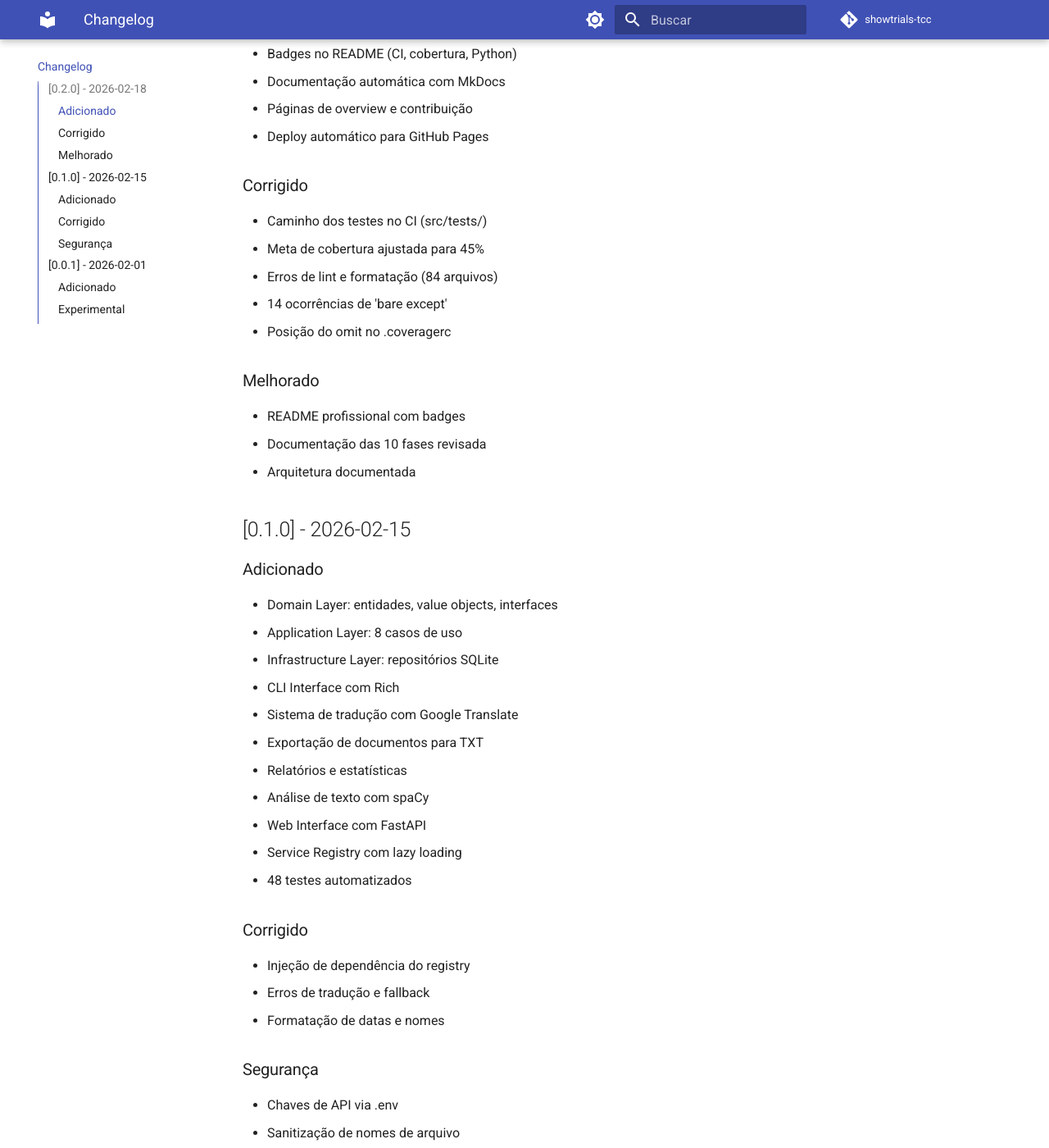
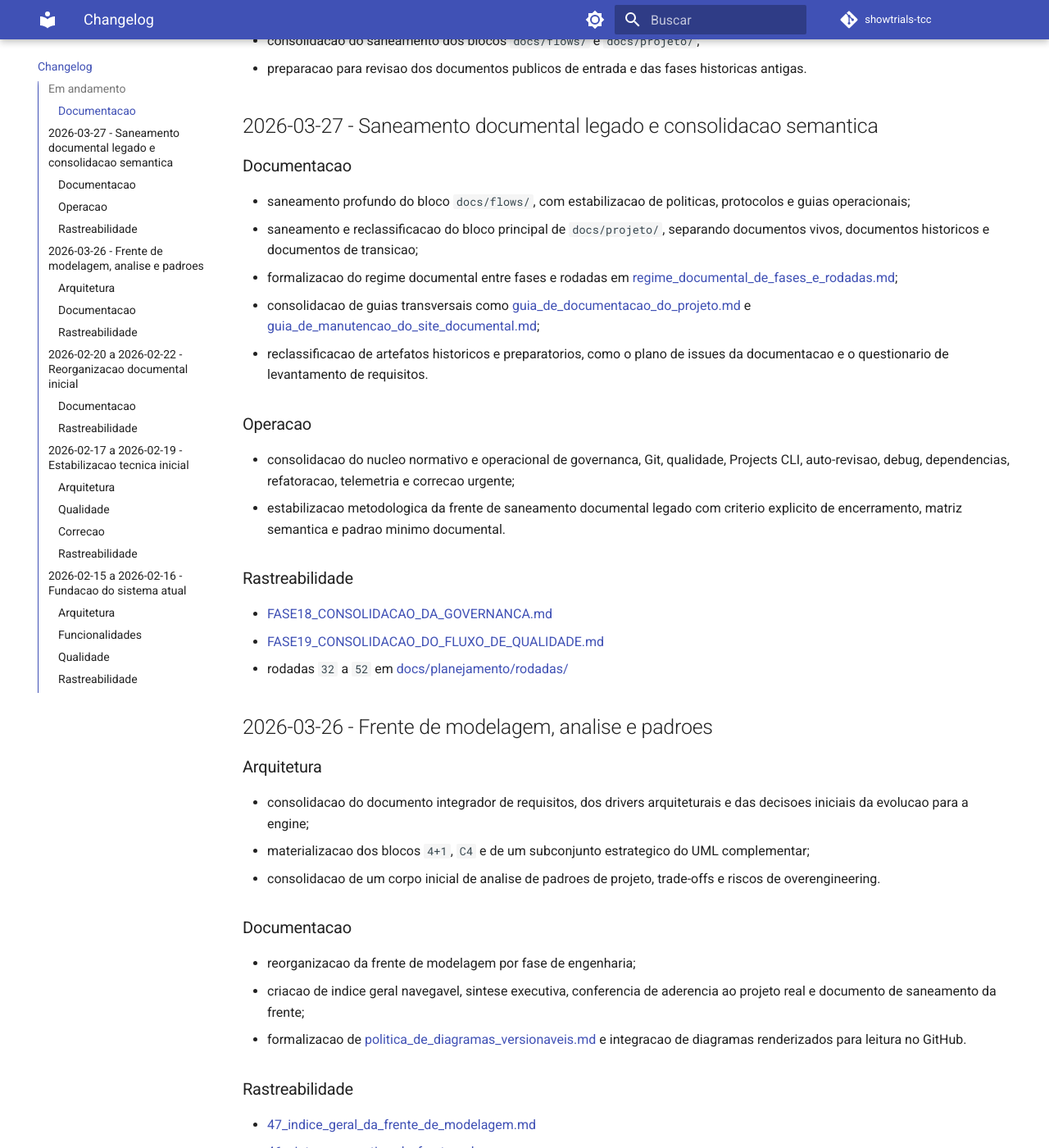
Before and after one commit to rib-thiago/showtrials-tcc, an MkDocs documentation site: the page built from docs/changelog.md, in a window 1280 px wide and 1400 px high, scrolled down 446 px. Shown: the whole window at 82% size. Built offline with MkDocs 1.6.1 and Material for MkDocs 9.7.7, drawn with Linux system fonts in a browser that asks for light colours; comment, search, counter and statistics services are not loaded; some of the changed text lies outside the part shown.

Commit message:
docs: reformular changelog e criar guia de atualizacao
Registra a reformulacao de docs/changelog.md como changelog publico de marcos notaveis do projeto e cria um guia especifico para sua manutencao futura.

A mudanca:
- reescreve docs/changelog.md com base em marcos historicos relevantes, em vez de simular um regime de releases versionadas rigidamente sustentado
- preserva rastreabilidade resumida para fases, rodadas e frentes importantes do projeto
- cria docs/flows/guia_de_atualizacao_do_changelog.md para definir criterios de entrada, fontes de evidencia e forma de redacao do changelog
- articula o novo guia com o regime documental de fases e rodadas, com o guia geral de documentacao e com o documento de versionamento e releases
- registra a rodada correspondente da intervencao

Esta rodada foi conduzida com leitura cruzada de docs/fases, docs/planejamento/rodadas, historico Git, frente de modelagem, frente de saneamento documental legado e do documento de versionamento e releases, sem alterar mkdocs.yml.

```diff
--- a/docs/changelog.md
+++ b/docs/changelog.md
@@ -1,65 +1,123 @@
 # Changelog
 
-Todas as mudanças notáveis neste projeto serão documentadas aqui.
+Este changelog registra marcos notaveis da evolucao do projeto.
 
-O formato é baseado no [Keep a Changelog](https://keepachangelog.com/),
-e este projeto adere ao [Semantic Versioning](https://semver.org/).
+Ele complementa, mas nao substitui, o historico detalhado distribuido entre Git, documentos de fase e documentos de rodada. Na ausencia de um regime rigidamente sustentado de releases versionadas, as entradas abaixo sao organizadas por marcos historicos relevantes do projeto.
 
-## [0.2.0] - 2026-02-18
+## Em andamento
 
-### Adicionado
-- CI/CD com GitHub Actions
-- Cobertura de testes configurada (45%)
-- Badges no README (CI, cobertura, Python)
-- Documentação automática com MkDocs
-- Páginas de overview e contribuição
-- Deploy automático para GitHub Pages
+### Documentacao
 
-### Corrigido
-- Caminho dos testes no CI (src/tests/)
-- Meta de cobertura ajustada para 45%
-- Erros de lint e formatação (84 arquivos)
-- 14 ocorrências de 'bare except'
-- Posição do omit no .coveragerc
+- consolidacao do saneamento dos blocos `docs/flows/` e `docs/projeto/`;
+- preparacao para revisao dos documentos publicos de entrada e das fases historicas antigas.
 
-### Melhorado
-- README profissional com badges
-- Documentação das 10 fases revisada
-- Arquitetura documentada
+## 2026-03-27 - Saneamento documental legado e consolidacao semantica
 
-## [0.1.0] - 2026-02-15
+### Documentacao
 
-### Adicionado
-- Domain Layer: entidades, value objects, interfaces
-- Application Layer: 8 casos de uso
-- Infrastructure Layer: repositórios SQLite
-- CLI Interface com Rich
-- Sistema de tradução com Google Translate
-- Exportação de documentos para TXT
-- Relatórios e estatísticas
-- Análise de texto com spaCy
-- Web Interface com FastAPI
-- Service Registry com lazy loading
-- 48 testes automatizados
+- saneamento profundo do bloco `docs/flows/`, com estabilizacao de politicas, protocolos e guias operacionais;
+- saneamento e reclassificacao do bloco principal de `docs/projeto/`, separando documentos vivos, documentos historicos e documentos de transicao;
+- formalizacao do regime documental entre fases e rodadas em [regime_documental_de_fases_e_rodadas.md](/home/thiago/coleta_showtrials/docs/projeto/regime_documental_de_fases_e_rodadas.md);
+- consolidacao de guias transversais como [guia_de_documentacao_do_projeto.md](/home/thiago/coleta_showtrials/docs/flows/guia_de_documentacao_do_projeto.md) e [guia_de_manutencao_do_site_documental.md](/home/thiago/coleta_showtrials/docs/flows/guia_de_manutencao_do_site_documental.md);
+- reclassificacao de artefatos historicos e preparatorios, como o plano de issues da documentacao e o questionario de levantamento de requisitos.
 
-### Corrigido
-- Injeção de dependência do registry
-- Erros de tradução e fallback
-- Formatação de datas e nomes
+### Operacao
 
-### Segurança
-- Chaves de API via .env
-- Sanitização de nomes de arquivo
-- Rate limiting em traduções
+- consolidacao do nucleo normativo e operacional de governanca, Git, qualidade, Projects CLI, auto-revisao, debug, dependencias, refatoracao, telemetria e correcao urgente;
+- estabilizacao metodologica da frente de saneamento documental legado com criterio explicito de encerramento, matriz semantica e padrao minimo documental.
 
-## [0.0.1] - 2026-02-01
+### Rastreabilidade
 
-### Adicionado
-- Estrutura inicial do projeto
-- Coleta básica de documentos
-- Armazenamento em SQLite
-- Interface CLI simples
+- [FASE18_CONSOLIDACAO_DA_GOVERNANCA.md](/home/thiago/coleta_showtrials/docs/fases/FASE18_CONSOLIDACAO_DA_GOVERNANCA.md)
+- [FASE19_CONSOLIDACAO_DO_FLUXO_DE_QUALIDADE.md](/home/thiago/coleta_showtrials/docs/fases/FASE19_CONSOLIDACAO_DO_FLUXO_DE_QUALIDADE.md)
+- rodadas `32` a `52` em [docs/planejamento/rodadas/](/home/thiago/coleta_showtrials/docs/planejamento/rodadas)
 
-### Experimental
-- Primeira versão do classificador
-- Extração básica de metadados
+## 2026-03-26 - Frente de modelagem, analise e padroes
+
+### Arquitetura
+
+- consolidacao do documento integrador de requisitos, dos drivers arquiteturais e das decisoes iniciais da evolucao para a engine;
+- materializacao dos blocos `4+1`, `C4` e de um subconjunto estrategico do UML complementar;
+- consolidacao de um corpo inicial de analise de padroes de projeto, trade-offs e riscos de overengineering.
+
+### Documentacao
+
+- reorganizacao da frente de modelagem por fase de engenharia;
+- criacao de indice geral navegavel, sintese executiva, conferencia de aderencia ao projeto real e documento de saneamento da frente;
+- formalizacao de [politica_de_diagramas_versionaveis.md](/home/thiago/coleta_showtrials/docs/projeto/politica_de_diagramas_versionaveis.md) e integracao de diagramas renderizados para leitura no GitHub.
+
+### Rastreabilidade
+
+- [47_indice_geral_da_frente_de_modelagem.md](/home/thiago/coleta_showtrials/docs/modelagem/revisao/47_indice_geral_da_frente_de_modelagem.md)
+- [46_sintese_executiva_da_frente.md](/home/thiago/coleta_showtrials/docs/modelagem/revisao/46_sintese_executiva_da_frente.md)
+- bloco `docs/modelagem/`
+
+## 2026-02-20 a 2026-02-22 - Reorganizacao documental inicial
+
+### Documentacao
+
+- reorganizacao inicial da arvore de `docs/`, com separacao entre fases, metricas, projeto e flows;
+- consolidacao do primeiro grande esforco de padronizacao da documentacao do projeto;
+- criacao de template de fases e de script de verificacao para historicos documentais;
+- atualizacao inicial de navegacao e referencias internas do conjunto documental.
+
+### Rastreabilidade
+
+- [FASE17.md](/home/thiago/coleta_showtrials/docs/fases/FASE17.md)
+
+## 2026-02-17 a 2026-02-19 - Estabilizacao tecnica inicial
+
+### Arquitetura
+
+- introducao de `Service Registry` com lazy loading para gerenciamento centralizado de servicos;
+- consolidacao de uma configuracao mais estruturada para o crescimento tecnico do sistema.
+
+### Qualidade
+
+- implantacao inicial de GitHub Actions, verificacoes de cobertura e ferramentas de automacao do ambiente de desenvolvimento;
+- expansao da testabilidade e endurecimento tecnico em torno de telemetria.
+
+### Correcao
+
+- estabilizacao do CI com workaround para dependencias NLP no pipeline;
+- correcoes incrementais de telemetria e testes em componentes importantes do sistema.
+
+### Rastreabilidade
+
+- [FASE10_SERVICE_REGISTRY.md](/home/thiago/coleta_showtrials/docs/fases/FASE10_SERVICE_REGISTRY.md)
+- [FASE11_CI.md](/home/thiago/coleta_showtrials/docs/fases/FASE11_CI.md)
+- [FASE12.md](/home/thiago/coleta_showtrials/docs/fases/FASE12.md)
+- [FASE13.md](/home/thiago/coleta_showtrials/docs/fases/FASE13.md)
+- [FASE14.md](/home/thiago/coleta_showtrials/docs/fases/FASE14.md)
+- [FASE15.md](/home/thiago/coleta_showtrials/docs/fases/FASE15.md)
+- [FASE16.md](/home/thiago/coleta_showtrials/docs/fases/FASE16.md)
+
+## 2026-02-15 a 2026-02-16 - Fundacao do sistema atual
+
+### Arquitetura
+
+- implementacao inicial da estrutura em camadas com dominio, aplicacao, infraestrutura e interfaces;
+- consolidacao da base arquitetural do sistema atual orientado a coleta, traducao, analise e visualizacao de documentos historicos.
+
+### Funcionalidades
+
+- coleta e armazenamento estruturado de documentos;
+- classificacao por tipo, traducao, exportacao e geracao de relatorios;
+- analise de texto com foco em entidades e estatisticas;
+- disponibilizacao de interface CLI e interface web.
+
+### Qualidade
+
+- introducao do conjunto inicial de testes automatizados que acompanhou as primeiras fases do sistema.
+
+### Rastreabilidade
+
+- [FASE1_DOMAIN.md](/home/thiago/coleta_showtrials/docs/fases/FASE1_DOMAIN.md)
+- [FASE2_APPLICATION.md](/home/thiago/coleta_showtrials/docs/fases/FASE2_APPLICATION.md)
+- [FASE3_INFRASTRUCTURE.md](/home/thiago/coleta_showtrials/docs/fases/FASE3_INFRASTRUCTURE.md)
+- [FASE4_CLI.md](/home/thiago/coleta_showtrials/docs/fases/FASE4_CLI.md)
+- [FASE5_TRADUCAO.md](/home/thiago/coleta_showtrials/docs/fases/FASE5_TRADUCAO.md)
+- [FASE6_EXPORTACAO.md](/home/thiago/coleta_showtrials/docs/fases/FASE6_EXPORTACAO.md)
+- [FASE7_RELATORIOS.md](/home/thiago/coleta_showtrials/docs/fases/FASE7_RELATORIOS.md)
+- [FASE8_ANALISE_TEXTO.md](/home/thiago/coleta_showtrials/docs/fases/FASE8_ANALISE_TEXTO.md)
+- [FASE9_WEB_INTERFACE.md](/home/thiago/coleta_showtrials/docs/fases/FASE9_WEB_INTERFACE.md)
```
Also changed, not shown: docs/flows/guia_de_atualizacao_do_changelog.md (added, +86 -0 lines), docs/planejamento/rodadas/RODADA_20260327_52.md (added, +40 -0 lines).
